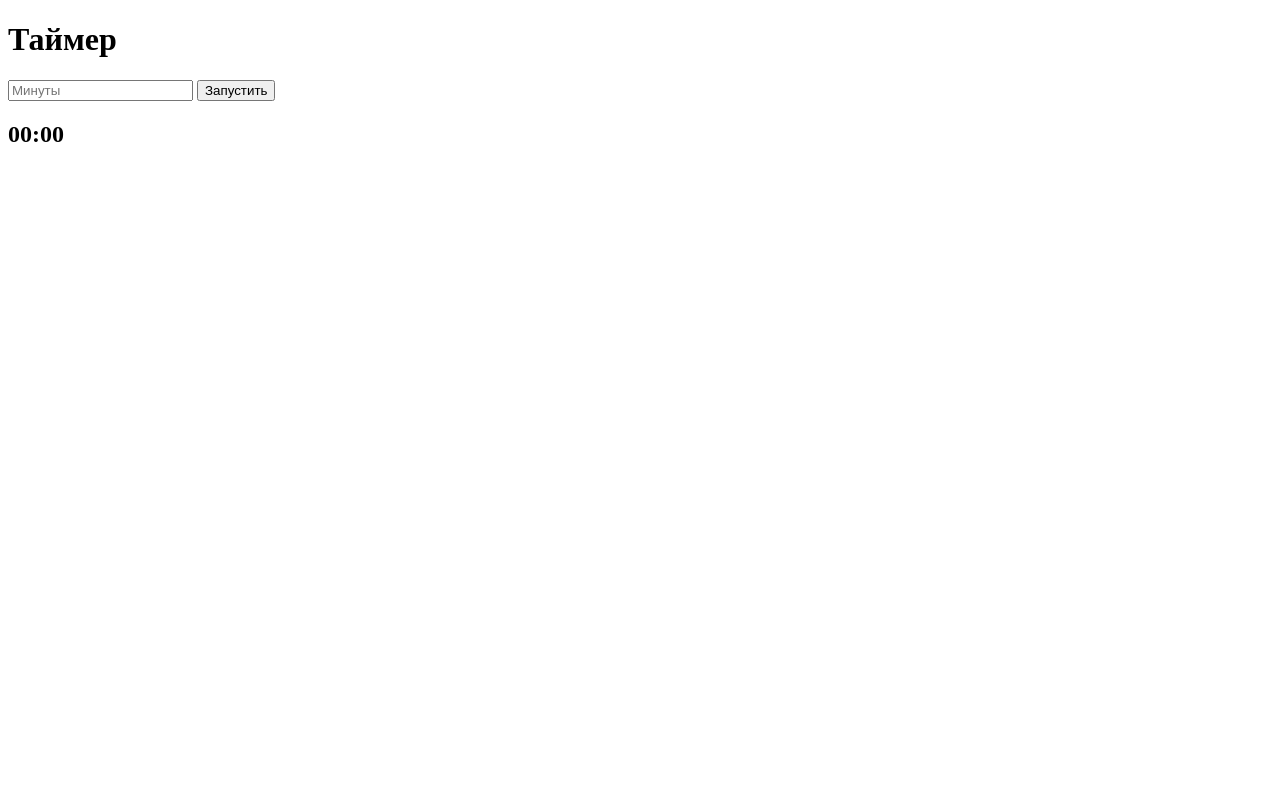
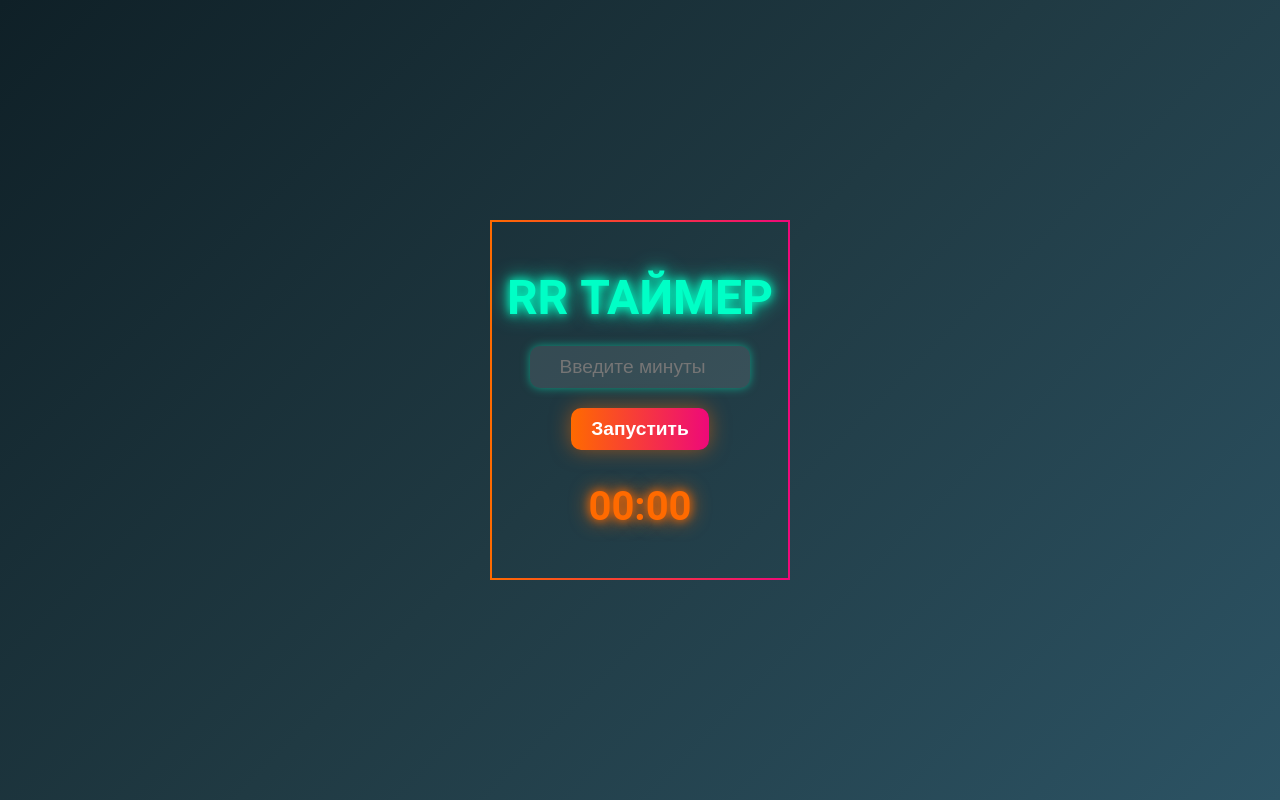
Before and after one commit to Aacimm/Miniapp_timer, a Flask app: page / in a window 1280 px wide. Run offline with Flask 3, Linux system fonts and the light colour scheme.

Commit message:
update app

```diff
--- a/bot.py
+++ b/bot.py
@@ -6,7 +6,7 @@ BOT_TOKEN = '7241854328:AAEIeZYqcB3n58GGJGCnn4wkXWBD0u5C5dE'
 
 async def start(update: Update, context: ContextTypes.DEFAULT_TYPE):
     keyboard = [
-        [InlineKeyboardButton("Открыть Таймер", web_app={"url": "https://ВАШ_СЕРВЕР"})]
+        [InlineKeyboardButton("Открыть Таймер", web_app={"url": "https://miniapp-timer.onrender.com"})]
     ]
     reply_markup = InlineKeyboardMarkup(keyboard)
     await update.message.reply_text("Запусти таймер!", reply_markup=reply_markup)
--- a/templates/index.html
+++ b/templates/index.html
@@ -3,13 +3,95 @@
 <head>
     <meta charset="UTF-8">
     <meta name="viewport" content="width=device-width, initial-scale=1.0">
-    <title>Таймер</title>
+    <title>Web3 Таймер</title>
+    <style>
+        body {
+            margin: 0;
+            padding: 0;
+            display: flex;
+            flex-direction: column;
+            align-items: center;
+            justify-content: center;
+            height: 100vh;
+            background: linear-gradient(135deg, #0f2027, #203a43, #2c5364);
+            font-family: 'Roboto', sans-serif;
+            color: #ffffff;
+            overflow: hidden;
+        }
+
+        h1 {
+            font-size: 3rem;
+            text-transform: uppercase;
+            color: #00ffc6;
+            text-shadow: 0 0 10px #00ffc6, 0 0 20px #00ffc6;
+            margin-bottom: 20px;
+        }
+
+        input[type="number"] {
+            width: 200px;
+            padding: 10px;
+            border: none;
+            border-radius: 10px;
+            font-size: 1.2rem;
+            text-align: center;
+            background: rgba(255, 255, 255, 0.1);
+            color: #ffffff;
+            box-shadow: 0 0 10px rgba(0, 255, 198, 0.5);
+            outline: none;
+            margin-bottom: 20px;
+        }
+
+        button {
+            padding: 10px 20px;
+            font-size: 1.2rem;
+            font-weight: bold;
+            color: #ffffff;
+            background: linear-gradient(90deg, #ff6a00, #ee0979);
+            border: none;
+            border-radius: 10px;
+            cursor: pointer;
+            transition: all 0.3s ease;
+            box-shadow: 0 0 20px rgba(255, 106, 0, 0.5);
+        }
+
+        button:hover {
+            transform: scale(1.1);
+            box-shadow: 0 0 30px rgba(255, 106, 0, 0.8);
+        }
+
+        #timer-display {
+            font-size: 2.5rem;
+            font-weight: bold;
+            color: #ff6a00;
+            text-shadow: 0 0 10px #ff6a00, 0 0 20px #ff6a00;
+        }
+
+        .neon-border {
+            border: 2px solid;
+            border-image-slice: 1;
+            border-width: 2px;
+            border-image-source: linear-gradient(90deg, #ff6a00, #ee0979);
+            padding: 15px;
+            border-radius: 15px;
+        }
+
+        @keyframes backgroundMove {
+            0% {
+                background-position: 0 0;
+            }
+            100% {
+                background-position: 100% 100%;
+            }
+        }
+    </style>
 </head>
 <body>
-    <h1>Таймер</h1>
-    <input type="number" id="minutes" placeholder="Минуты">
-    <button id="start">Запустить</button>
-    <h2 id="timer-display">00:00</h2>
+    <div class="neon-border" align="center">
+        <h1>RR Таймер</h1>
+        <input type="number" id="minutes" placeholder="Введите минуты"> <br>
+        <button id="start">Запустить</button>
+        <h2 id="timer-display" align="center">00:00</h2>
+    </div>
 
     <script>
         let timer;
@@ -29,13 +111,6 @@
                 if (remainingTime <= 0) {
                     clearInterval(timer);
                     document.getElementById('timer-display').textContent = "Время вышло!";
-
-                    // Отправка уведомления через backend
-                    fetch('/notify', {
-                        method: 'POST',
-                        headers: { 'Content-Type': 'application/x-www-form-urlencoded' },
-                        body: `chat_id=12345678&message=Время вышло!`
-                    });
                 } else {
                     const mins = Math.floor(remainingTime / 1000 / 60);
                     const secs = Math.floor((remainingTime / 1000) % 60);
```
Also changed, not shown: bot2.py (added, +19 -0 lines).
